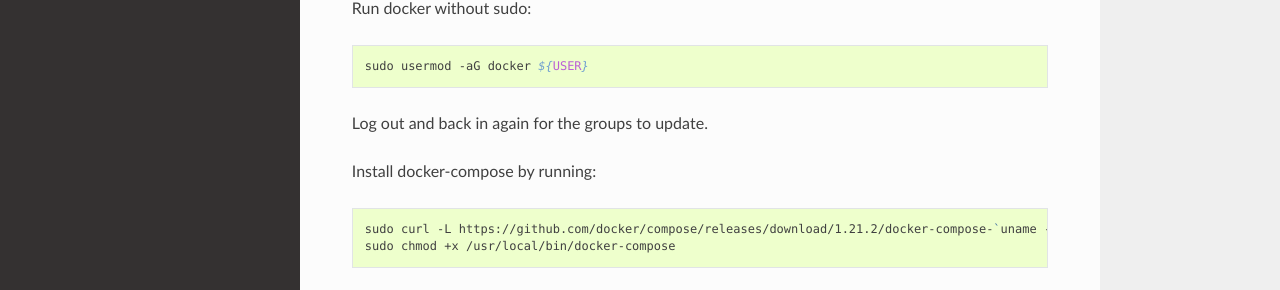
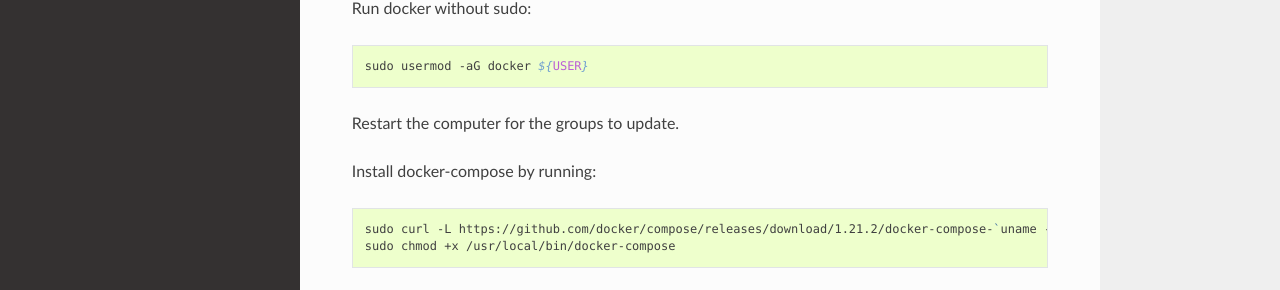
Before and after one commit to samiamlabs/dyno-system-config, a Sphinx documentation site: the page built from docs/docker.rst, in a window 1280 px wide and 933 px high. Shown: the part 476-766 px from the top of the window. Built offline with Sphinx 7.4.7 and the Read the Docs theme 2.0.0, drawn with Linux system fonts in a browser that asks for light colours.

Commit message:
Update docker.rst

```diff
--- a/docs/docker.rst
+++ b/docs/docker.rst
@@ -24,7 +24,7 @@
 
   sudo usermod -aG docker ${USER}
 
-Log out and back in again for the groups to update.
+Restart the computer for the groups to update.
 
 Install docker-compose by running:
 
```
